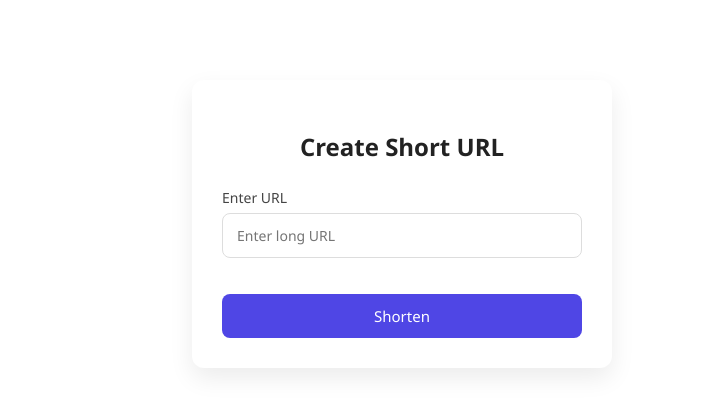
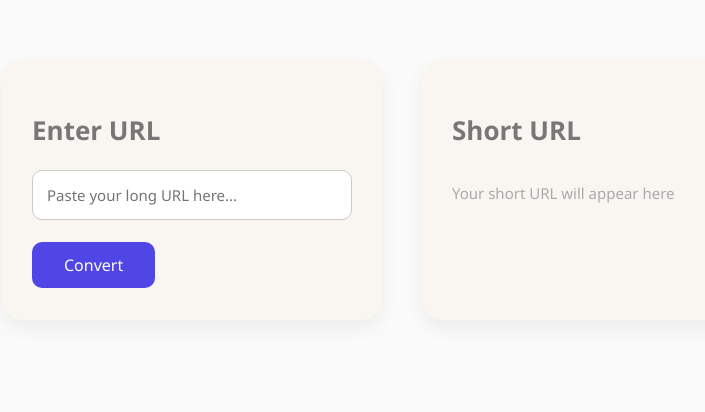
Before and after one commit to KripaGurung/snapurl, a React (Vite) app in the folder frontend/: page /create in a window 1280 px wide. Shown: the top 412 px of the page, without its empty margins (238-943 px from the left). Built offline with nearby package versions, Linux system fonts and the light colour scheme.

Commit message:
Add QR generation button with confirmation modal

```diff
--- a/frontend/src/pages/createUrl.css
+++ b/frontend/src/pages/createUrl.css
@@ -1,69 +1,170 @@
-.createUrlContainer {
-    max-width: 420px;
-    margin: 80px auto;
+body {
+    background: #fafafa;
+    font-family: "Segoe UI", Arial, sans-serif;
+    margin: 0;
+    padding: 0;
+}
+
+.container {
+    display: flex;
+    justify-content: center;
+    gap: 40px;
+    margin-top: 60px;
+}
+
+.card {
+    width: 380px;
+    min-height: 260px;
+    background: #f9f6f2;
+    border-radius: 20px;
     padding: 30px;
+    box-shadow: 0 8px 20px rgba(0, 0, 0, 0.06);
+}
+
+.card h2 {
+    color: #777;
+    font-size: 26px;
+    margin-bottom: 22px;
+}
+
+input {
+    width: 100%;
+    padding: 14px;
+    font-size: 15px;
+    border-radius: 10px;
+    border: 1px solid #ccc;
+}
+
+input:focus {
+    outline: none;
+    border-color: #4f46e5;
+}
+
+button {
+    margin-top: 22px;
+    padding: 12px 32px;
+    border-radius: 10px;
+    border: none;
+    background: #4f46e5;
+    color: white;
+    font-size: 16px;
+    cursor: pointer;
+}
+
+button:hover {
+    opacity: 0.9;
+}
+
+.short-link {
+    display: block;
+    margin-top: 30px;
+    font-size: 17px;
+    color: #4f46e5;
+    text-decoration: none;
+    word-break: break-all;
+}
+
+.short-link:hover {
+    text-decoration: underline;
+}
+
+.muted {
+    margin-top: 35px;
+    color: #aaa;
+    font-size: 15px;
+}
+
+.qr-center {
+    display: flex;
+    justify-content: center;
+    margin-top: 45px;
+}
+
+.qr-box {
     background: #ffffff;
-    border-radius: 12px;
-    box-shadow: 0 10px 25px rgba(0, 0, 0, 0.08);
+    padding: 30px 40px;
+    border-radius: 20px;
+    text-align: center;
+    box-shadow: 0 12px 28px rgba(0, 0, 0, 0.08);
+}
+
+.qr-box img {
+    width: 220px;
+}
+
+.qr-box p {
+    margin-top: 14px;
+    font-size: 15px;
+    color: #555;
+}
+
+.qr-actions {
+    margin-top: 18px;
+    display: flex;
+    justify-content: center;
+    gap: 18px;
+}
+
+.download-btn,
+.share-btn {
+    padding: 10px 18px;
+    border-radius: 10px;
+    font-size: 14px;
+    cursor: pointer;
+    text-decoration: none;
+    color: white;
+    border: none;
+}
+
+.download-btn {
+    background: #4f46e5;
+}
+
+.share-btn {
+    background: #0ea5e9;
+}
+
+.download-btn:hover,
+.share-btn:hover {
+    opacity: 0.9;
+}
+
+.modal-backdrop {
+    position: fixed;
+    inset: 0;
+    background: rgba(0, 0, 0, 0.35);
+    backdrop-filter: blur(5px);
+    display: flex;
+    justify-content: center;
+    align-items: center;
+    z-index: 999;
+}
+
+.modal {
+    background: white;
+    width: 320px;
+    padding: 30px 35px;
+    border-radius: 18px;
     text-align: center;
 }
 
-.createUrlContainer h2 {
-    margin-bottom: 25px;
-    color: #222;
+.modal h3 {
+    margin: 0;
+    font-size: 20px;
+    color: #333;
 }
 
-.createUrlContainer label {
-    display: block;
-    text-align: left;
-    font-size: 14px;
-    font-weight: 500;
-    color: #444;
-    margin-bottom: 6px;
+.modal-buttons {
+    display: flex;
+    justify-content: center;
+    gap: 25px;
+    margin-top: 25px;
 }
 
-.createUrlContainer input {
-    width: 100%;
-    padding: 12px 14px;
-    border-radius: 8px;
-    border: 1px solid #ddd;
-    font-size: 14px;
-    outline: none;
-    margin-bottom: 18px;
+.modal .yes {
+    background: #22c55e;
 }
 
-.createUrlContainer input:focus {
-    border-color: #4f46e5;
+.modal .no {
+    background: #ef4444;
 }
-
-.createUrlContainer button {
-    margin-top: 18px;
-    width: 100%;
-    padding: 12px;
-    background: #4f46e5;
-    color: #fff;
-    border: none;
-    border-radius: 8px;
-    font-size: 15px;
-    cursor: pointer;
-    transition: 0.3s;
-}
-
-.createUrlContainer button:hover {
-    background: #4338ca;
-}
-
-.result {
-    margin-top: 20px;
-    font-size: 14px;
-}
-
-.result a {
-    color: #4f46e5;
-    text-decoration: none;
-    font-weight: 500;
-}
-
-.result a:hover {
-    text-decoration: underline;
-}
--- a/frontend/src/pages/createUrl.jsx
+++ b/frontend/src/pages/createUrl.jsx
@@ -6,55 +6,113 @@ function CreateUrl() {
   const [url, setUrl] = useState("");
   const [shortUrl, setShortUrl] = useState("");
   const [shortCode, setShortCode] = useState("");
-  const [showQR, setShowQR] = useState(false);
+  const [showModal, setShowModal] = useState(false);
+  const [qrImage, setQrImage] = useState(null);
 
   const handleCreate = async () => {
     const token = localStorage.getItem("token");
-
     if (!token) {
       alert("Please login first");
       return;
     }
 
     try {
-      const res = await api.post(
-        "/urls/",
-        { original_url: url },
-        {
-          headers: {
-            Authorization: `Bearer ${token}`,
-          },
-        }
-      );
+      const res = await api.post("/urls/", {
+        original_url: url,
+      });
 
-      alert("URL shortened successfully");
       setShortUrl(res.data.short_url);
       setShortCode(res.data.short_code);
+      setQrImage(null); // reset old QR
     } catch {
-      alert("Error creating short URL");
+      alert("Failed to shorten URL");
+    }
+  };
+
+  const generateQR = async () => {
+    try {
+      const res = await api.get(`/urls/${shortCode}/qr`, {
+        responseType: "blob",
+      });
+
+      const imageURL = URL.createObjectURL(res.data);
+      setQrImage(imageURL);
+      setShowModal(false);
+    } catch {
+      alert("QR generation failed");
     }
   };
 
   return (
-    <div className="createUrlContainer">
-      <h2>Create Short URL</h2>
+    <>
+      <div className="container">
 
-      <label>Enter URL</label>
-      <input type="text" placeholder="Enter long URL" onChange={(e) => setUrl(e.target.value)} />
+        <div className="card">
+          <h2>Enter URL</h2>
+          <input
+            placeholder="Paste your long URL here..."
+            value={url}
+            onChange={(e) => setUrl(e.target.value)}
+          />
+          <button onClick={handleCreate}>Convert</button>
+        </div>
 
-      <button onClick={handleCreate}>Shorten</button>
+        <div className="card">
+          <h2>Short URL</h2>
 
-      {shortUrl && (
-        <>
-          <p className="result"> Short URL: <a href={shortUrl}>{shortUrl}</a> </p>
+          {shortUrl ? (
+            <>
+              <a
+                href={shortUrl}
+                target="_blank"
+                rel="noreferrer"
+                className="short-link"
+              >
+                {shortUrl}
+              </a>
 
-          <button onClick={() => setShowQR(true)}> Generate QR </button>
-        </>
+              <button
+                style={{ marginTop: "12px" }}
+                onClick={() => setShowModal(true)}
+              >
+                Generate QR
+              </button>
+            </>
+          ) : (
+            <p className="muted">Your short URL will appear here</p>
+          )}
+        </div>
+      </div>
+
+      {qrImage && (
+        <div className="qr-center">
+          <div className="qr-box">
+            <img src={qrImage} alt="QR Code" />
+            <p>Scan to open original URL</p>
+          </div>
+        </div>
       )}
 
-      {showQR && ( <img src={`http://127.0.0.1:8000/urls/${shortCode}/qr`} alt="QR Code" width="200" />
+      {showModal && (
+        <div className="modal-backdrop">
+          <div className="modal">
+            <h3>Do you want to generate QR?</h3>
+
+            <div className="modal-buttons">
+              <button className="yes" onClick={generateQR}>
+                Yes
+              </button>
+              <button
+                className="no"
+                onClick={() => setShowModal(false)}
+              >
+                No
+              </button>
+            </div>
+          </div>
+        </div>
       )}
-    </div>
+    </>
   );
 }
 
--- a/frontend/src/pages/signup.jsx
+++ b/frontend/src/pages/signup.jsx
@@ -8,15 +8,26 @@ const Signup = () => {
   const [password, setPassword] = useState("");
   const navigate = useNavigate();
 
-  const handleSignup = async () => {
+const handleSignup = async () => {
+    if (!email || !password) {
+      alert("Email and password are required");
+      return;
+    }
+
     try {
-      const response = await api.post("/auth/signup", { email, password });
+      const response = await api.post("/auth/signup", {
+        email,
+        password,
+      });
+
       console.log("Registered successfully:", response.data);
       alert("Signup successful!");
       navigate("/");
     } catch (error) {
-      console.error("Signup failed:", error.response?.data || error.message);
-      alert("Signup failed");
+      console.error("Signup failed:", error.response?.data);
+      alert(
+        error.response?.data?.detail || "Signup failed"
+      );
     }
   };
 
--- a/frontend/src/services/api.js
+++ b/frontend/src/services/api.js
@@ -1,5 +1,21 @@
 import axios from "axios";
 
-const api = axios.create({ baseURL: "http://127.0.0.1:8000" });
+const api = axios.create({
+  baseURL: "http://127.0.0.1:8000",
+  headers: {
+    "Content-Type": "application/json",
+  },
+});
+
+api.interceptors.request.use(
+  (config) => {
+    const token = localStorage.getItem("token");
+    if (token) {
+      config.headers.Authorization = `Bearer ${token}`;
+    }
+    return config;
+  },
+  (error) => Promise.reject(error)
+);
 
 export default api;
```
Also changed, not shown: frontend/src/pages/login.jsx (indentation only).
